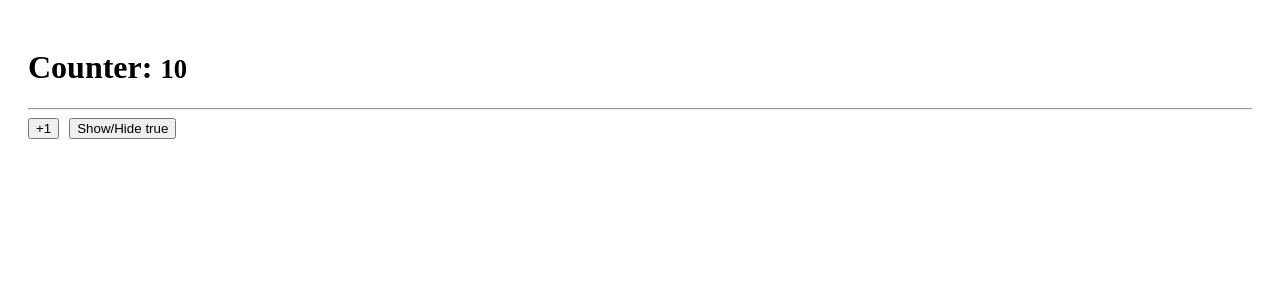
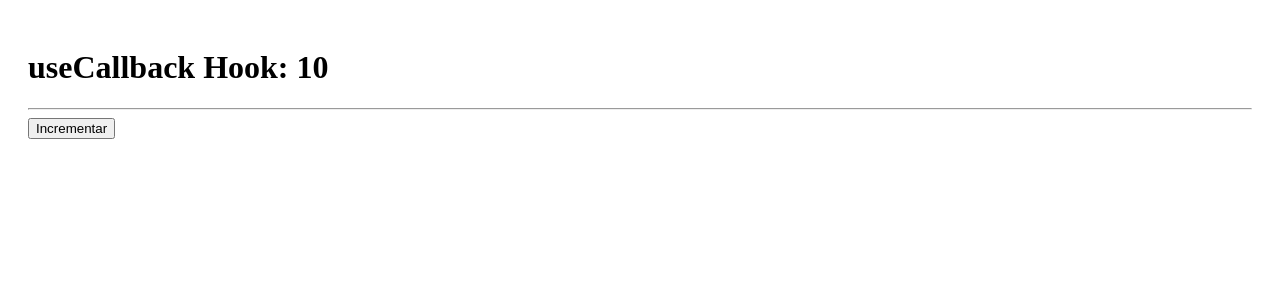
Before and after one commit to khisus19/cursoReactDe0aExperto, a React app in the folder 05-hook-app/: page / in a window 1280 px wide. Shown: the top 300 px of the page. Built offline with nearby package versions, Linux system fonts and the light colour scheme; the HTML template or start-up script is replaced by a standard one.

Commit message:
Hook useMemo e inicio de useCallback

```diff
--- /dev/null
+++ b/05-hook-app/src/06-memos/CallbackHook.jsx
@@ -0,0 +1,23 @@
+import { useState } from "react"
+import { ShowIncrement } from "./ShowIncrement";
+
+
+
+export const CallbackHook = () => {
+
+  const [counter, setcounter] = useState( 10 );
+
+  const incrementFather = () => {
+    setcounter( counter + 1);
+  }
+
+  return (
+    <>
+      <h1>useCallback Hook: { counter }</h1>
+      <hr />
+
+      <ShowIncrement increment={ incrementFather } />
+
+    </>
+  )
+}
--- /dev/null
+++ b/05-hook-app/src/06-memos/ShowIncrement.jsx
@@ -0,0 +1,18 @@
+
+
+
+export const ShowIncrement = ({ increment }) => {
+
+  console.log(" Me volvi a generar :( ");
+
+  return (
+    <button
+      className="btn btn-primary"
+      onClick={ () => {
+        increment();
+      }}
+    >
+      Incrementar
+    </button>
+  )
+}
--- /dev/null
+++ b/05-hook-app/src/06-memos/memoHook.jsx
@@ -0,0 +1,43 @@
+import { useMemo, useState } from "react";
+import { useCounter } from "../hooks"
+
+const heavyStuff = ( iterationNumber = 100 ) => {
+  for (let i = 0; i < iterationNumber; i++) {
+    console.log("Ahi vamos...");
+
+  }
+
+  return `${ iterationNumber } iteraciones realizadas`
+}
+
+export const MemoHook = () => {
+
+  const { counter, increment } = useCounter( 1000 );
+  const [show, setShow] = useState(true);
+
+  const memorizedValue = useMemo( () => heavyStuff( counter ), [counter]);
+
+  return (
+    <>
+      <h1>Counter: <small>{ counter }</small> </h1>
+      <hr />
+
+      <h4>{ memorizedValue }</h4>
+
+      <button
+        className="btn btn-primary"
+        onClick={ () => increment(1) }
+      >
+        +1
+      </button>
+
+      <button
+        className="btn btn-outline-primary"
+        onClick={ () => setShow( !show ) }
+      >
+        Show/Hide { JSON.stringify(show) }
+      </button>
+
+    </>
+  )
+}
--- a/05-hook-app/src/main.jsx
+++ b/05-hook-app/src/main.jsx
@@ -10,12 +10,14 @@
 // import { MultipleCustomHooks } from "./03-examples/MultipleCustomHooks"
 // import { FocusScreen } from "./04-useRef/FocusScreen"
 // import { Layout } from "./05-useLayoutEffect/Layout"
-import { Memorize } from "./06-memos/Memorize"
+// import { Memorize } from "./06-memos/Memorize"
+// import { MemoHook } from "./06-memos/memoHook"
+import { CallbackHook } from "./06-memos/CallbackHook"
 
 import './index.css'
 
 ReactDOM.createRoot(document.getElementById('root')).render(
   // <React.StrictMode>
-    <Memorize />
+    <CallbackHook />
   // </React.StrictMode>,
 )
```
